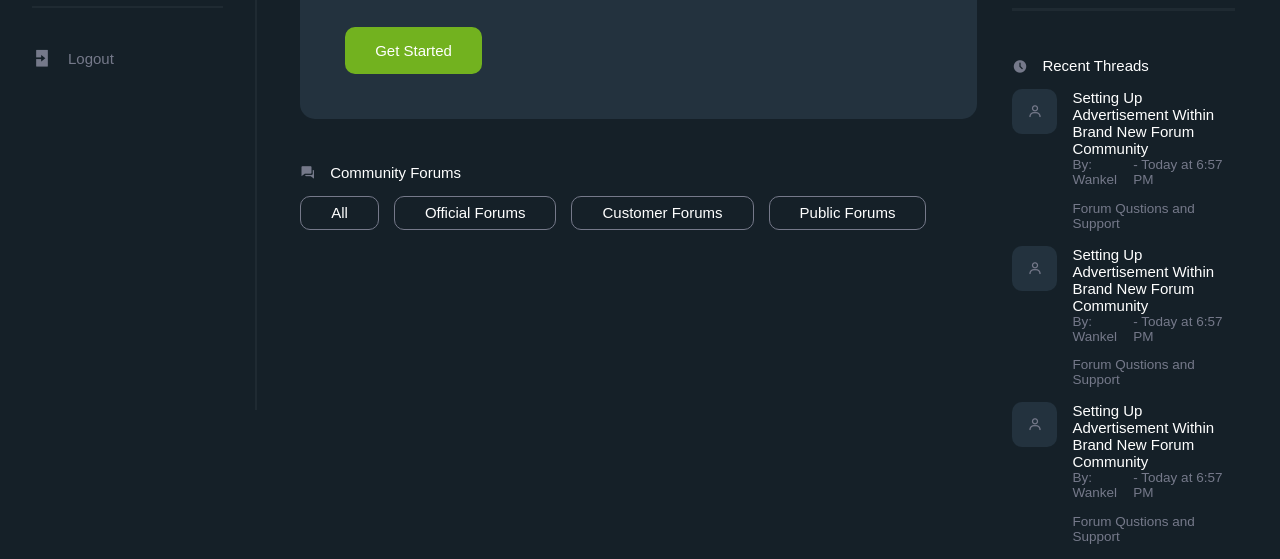
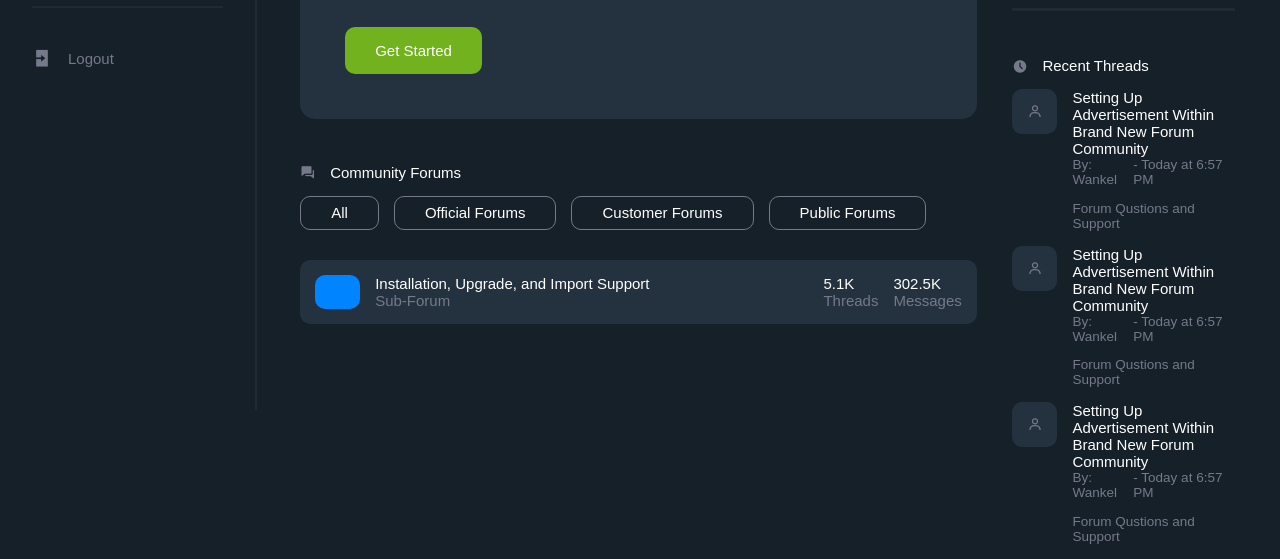
Before and after one commit to skelethorin/Forum, a plain HTML site: page index.html in a window 1280 px wide. Shown: the part 390-949 px from the top of the page. Drawn offline with nearby package versions, Linux system fonts and the light colour scheme.

Commit message:
topics container added

```diff
--- a/css/style.css
+++ b/css/style.css
@@ -332,8 +332,74 @@ outline: none;
     border: 1px solid var(--text-color);
     border-radius: 10px;
     margin-right: 1em;
+    transition: .5s;
+}
+
+.active {
+    background: #0084ff !important;
+}
+
+.tags-count:hover {
+    background: #23323e;
+    transition: .5s;
+}
+
+.active {
+    background: #0084ff !important;
 }
 
 .tags-name {
     color: var(--title-color);
 }
+
+.cf-topics-count {
+    padding: 1em 1em;
+    display: flex;
+    background: #23323e;
+    margin-top: 2em;
+    border-radius: 10px;
+    justify-content: space-between;
+    width: 95%;
+}
+
+.cf-topic-reactions {
+    display: flex;
+}
+
+.cf-topic-threads {
+    margin-right: 1em;
+}
+
+.cf-topics-texts {
+    margin-right: 1em;
+    display: flex;
+}
+
+.cf-topics-icon {
+    padding: 1em 1.5em;
+    border-radius: 10px;
+    margin-right: 1em;
+}
+
+.cf-topics-icon {
+    background: #0084ff;
+}
+
+.cf-topic-name {
+    color: var(--title-color);
+    font-weight: 400;
+}
+
+.threads-amount {
+    color: var(--title-color);
+    font-weight: 400;
+}
+
+.messages-amount {
+    color: var(--title-color);
+    font-weight: 400;
+}
+
+.forum-type {
+    font-weight: 400;
+}
--- a/index.html
+++ b/index.html
@@ -105,18 +105,18 @@
                         </div>
 
                         <div class="cf-tags">
-                            <div class="tags-count">
+                            <a href="#" class="tags-count">
                                 <p class="tags-name">All</p>
-                            </div>
-                            <div class="tags-count">
+                            </a>
+                            <a href="#" class="tags-count">
                                 <p class="tags-name">Official Forums</p>
-                            </div>
-                            <div class="tags-count">
+                            </a>
+                            <a href="#" class="tags-count">
                                 <p class="tags-name">Customer Forums</p>
-                            </div>
-                            <div class="tags-count">
+                            </a>
+                            <a href="#" class="tags-count">
                                 <p class="tags-name">Public Forums</p>
-                            </div>
+                            </a>
 
                             <div class="filter">
                                 <box-icon name='filter'></box-icon>
@@ -124,6 +124,30 @@
                         </div>
 
                         <div class="cf-topics">
+                            <div class="cf-topics-count">
+
+                                <div class="cf-topics-texts">
+                                    <div class="cf-topics-icon">
+                                        <box-icon type='solid' name='rocket'></box-icon>
+                                    </div>
+                                    <div class="cft-text">
+                                        <p class="cf-topic-name">Installation, Upgrade, and Import Support</p>
+                                        <p class="forum-type">Sub-Forum</p>
+                                    </div>
+                                </div>
+
+                                <div class="cf-topic-reactions">
+                                    <div class=cf-topic-threads>
+                                        <p class="threads-amount">5.1K</p>
+                                        <p>Threads</p>
+                                    </div>
+                                    <div class=cf-topic-messages>
+                                        <p class="messages-amount">302.5K</p>
+                                        <p>Messages</p>
+                                    </div>
+                                </div>
+
+                            </div>
 
                         </div>
 
```
